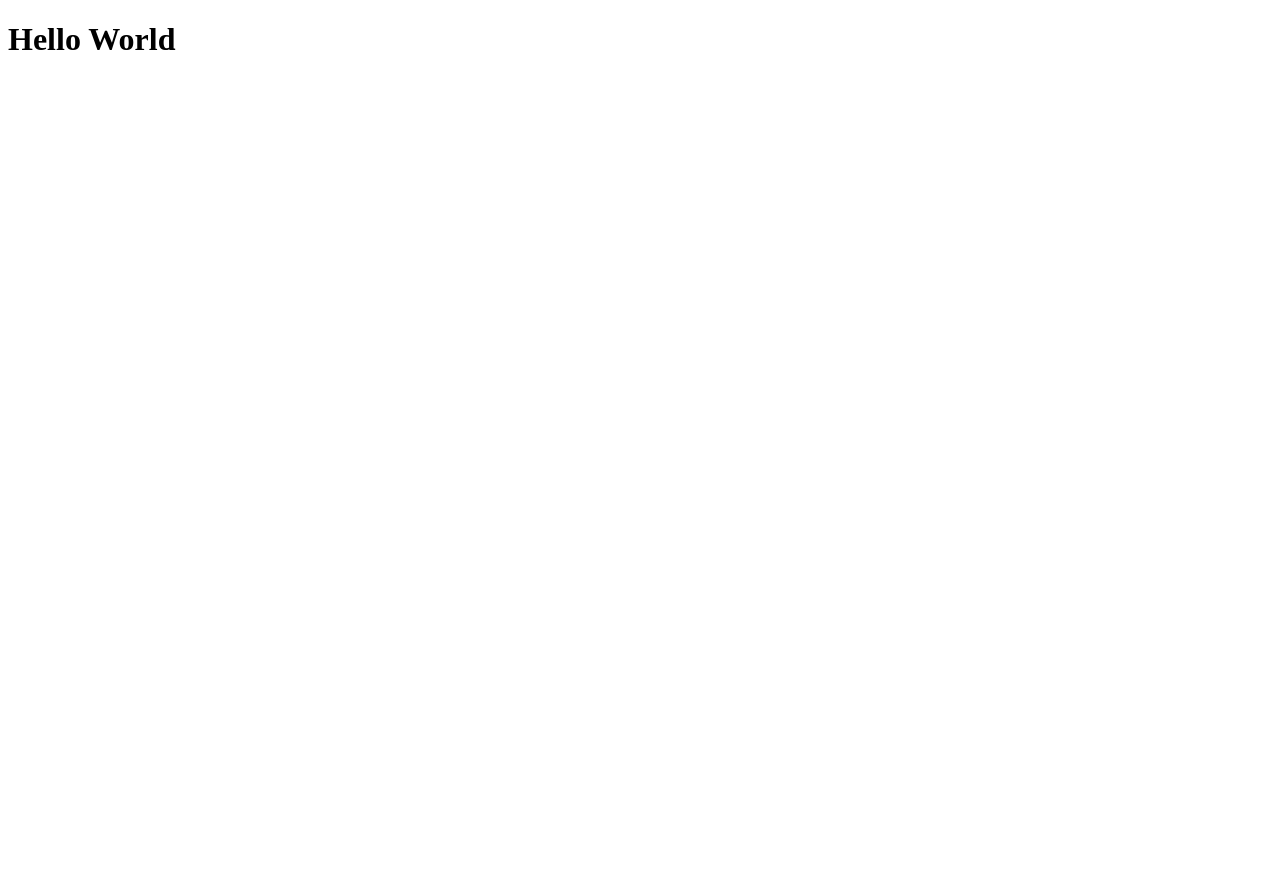
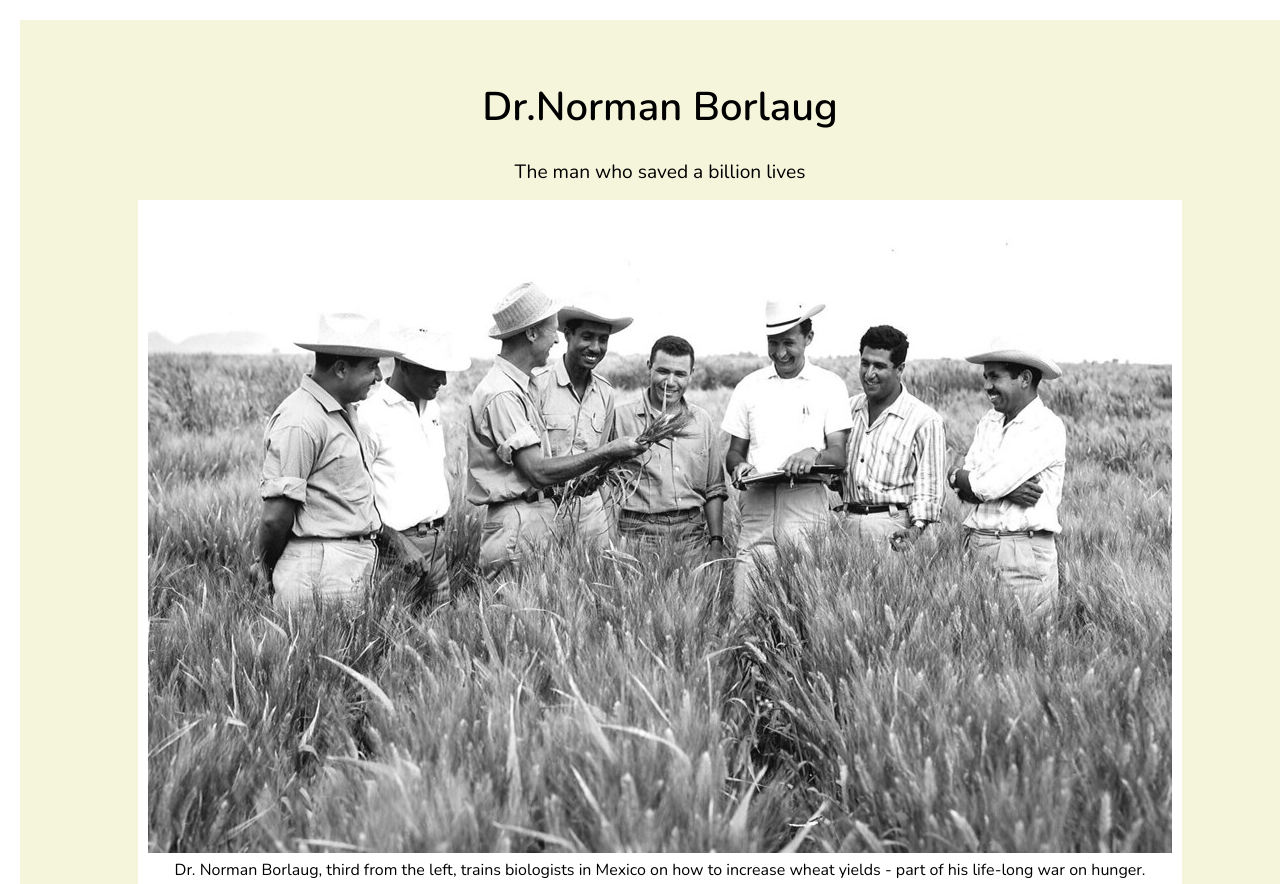
Before and after one commit to Zuhaib042/Zuhaib-Ekremini, a plain HTML site: page index.html in a window 1280 px wide. Shown: the top 884 px of the page. Before the commit the page ends 800 px from the top, so only its background shows below. Drawn offline with nearby package versions, Linux system fonts and the light colour scheme.

Commit message:
made the img section

```diff
--- a/css/style.css
+++ b/css/style.css
@@ -0,0 +1,39 @@
+@import url("https://fonts.googleapis.com/css2?family=Nunito:ital,wght@0,200;0,300;0,400;0,500;0,600;0,800;0,900;1,200;1,300;1,400;1,500;1,600;1,700&display=swap");
+
+* {
+  margin: 0;
+  padding: 0;
+  font-family: "Nunito", sans-serif;
+  box-sizing: border-box;
+}
+#main {
+  display: flex;
+  flex-direction: column;
+  justify-content: center;
+  align-items: center;
+  width: 100%;
+  background-color: beige;
+  margin: 20px;
+  padding: 50px;
+}
+#title {
+  font-weight: 600;
+  font-size: 2.5rem;
+  padding: 10px 0;
+}
+#main h6 {
+  font-weight: 400;
+  font-size: 1.2rem;
+  padding: 15px 0;
+}
+#img-div {
+  padding: 30px 10px;
+  background-color: white;
+}
+#image {
+  max-width: 100%;
+  height: 90%;
+}
+#img-caption {
+  text-align: center;
+}
--- a/index.html
+++ b/index.html
@@ -10,7 +10,18 @@
 <body>
   <script src="https://cdn.freecodecamp.org/testable-projects-fcc/v1/bundle.js"></script>
 
-  <h1>Hello World</h1>
+  <div id="main">
+    <h1 id="title">Dr.Norman Borlaug</h1>
+    <h6>The man who saved a billion lives</h6>
+    <div id="img-div">
+      <img id="image" src="./images/tribute-page-main-image.jpeg" alt="">
+      <figcaption id="img-caption">
+        <p>Dr. Norman Borlaug, third from the left, trains biologists in Mexico on how to increase wheat yields - part
+          of his life-long war on hunger.</p>
+      </figcaption>
+    </div>
+  </div>
+
 
   <!--
 
```
Also changed, not shown: images/tribute-page-main-image.jpeg (added).
